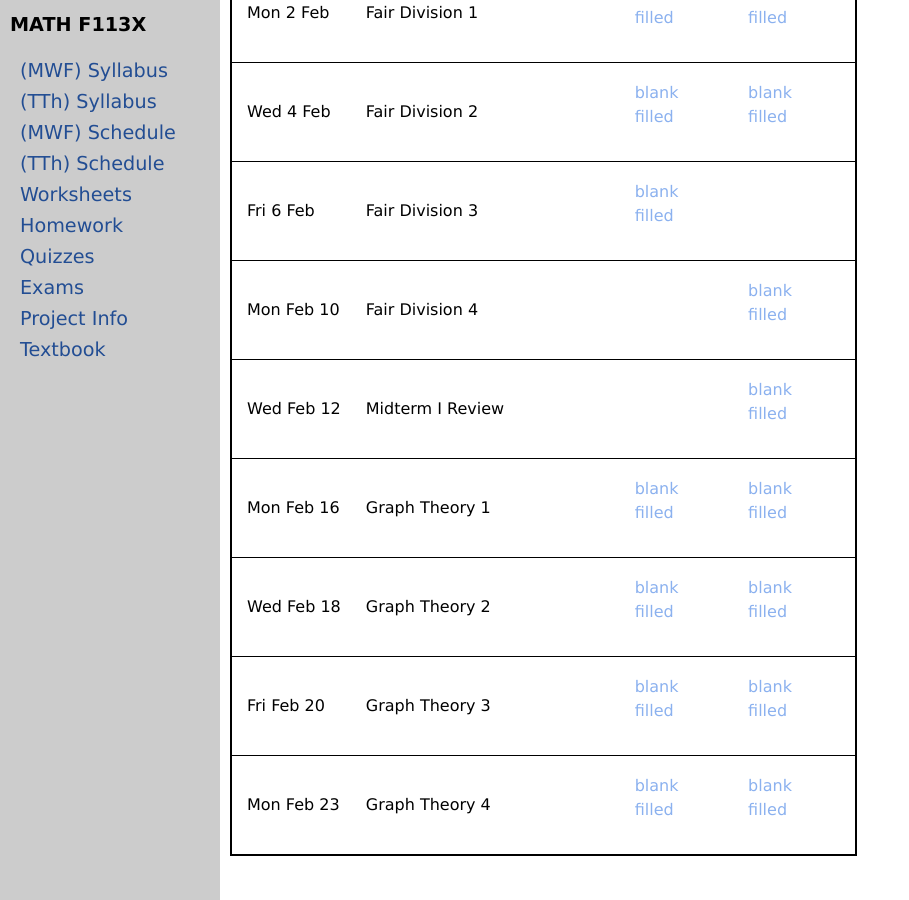
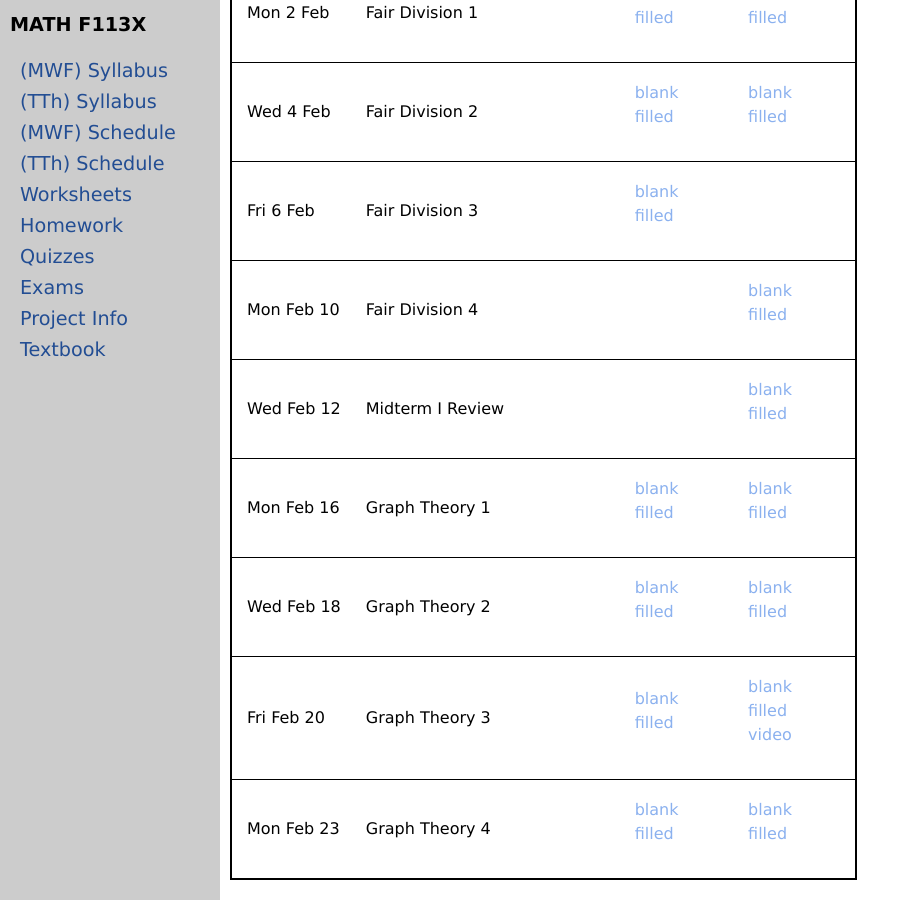
Before and after one commit to uaf-math/math113, a Jekyll site: the page built from worksheets.md, in a window 1280 px wide and 900 px high, scrolled down 990 px. Shown: the whole window, without its empty margins (0-909 px from the left). Built offline with Jekyll 4.4.1, drawn with Linux system fonts in a browser that asks for light colours.

Commit message:
Update worksheet_table.md

```diff
--- a/_includes/worksheet_table.md
+++ b/_includes/worksheet_table.md
@@ -32,6 +32,11 @@
 			    <td><a href="{{ data.home }}/{{ ws.filled }}">filled</a></td>
 			    {% endif %}
 			</tr>
+			<tr>
+ 			    {% if ws.video %}
+			    <td><a href="{{ data.home }}/{{ ws.video }}">video</a></td>
+			    {% endif %}
+			</tr>
 		</table>
 		<div style="padding-bottom: 10px"></div>
 	</td>
```
